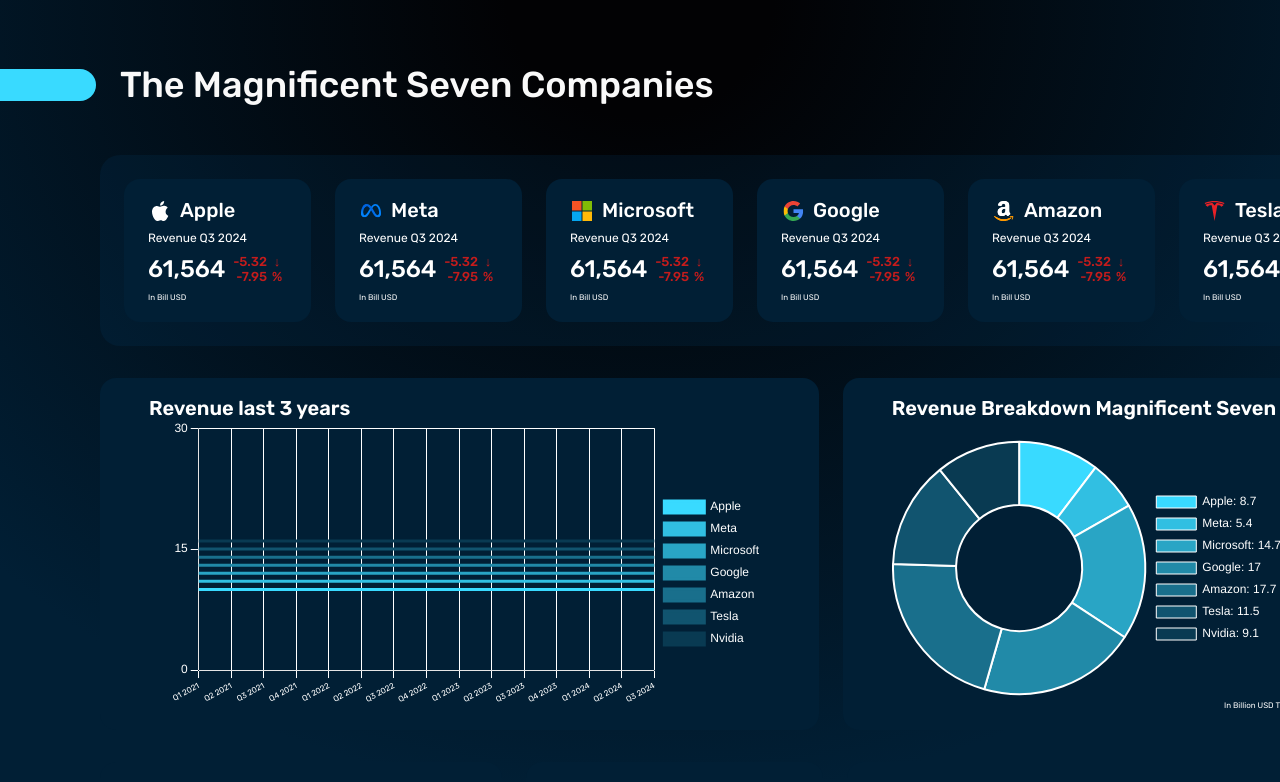
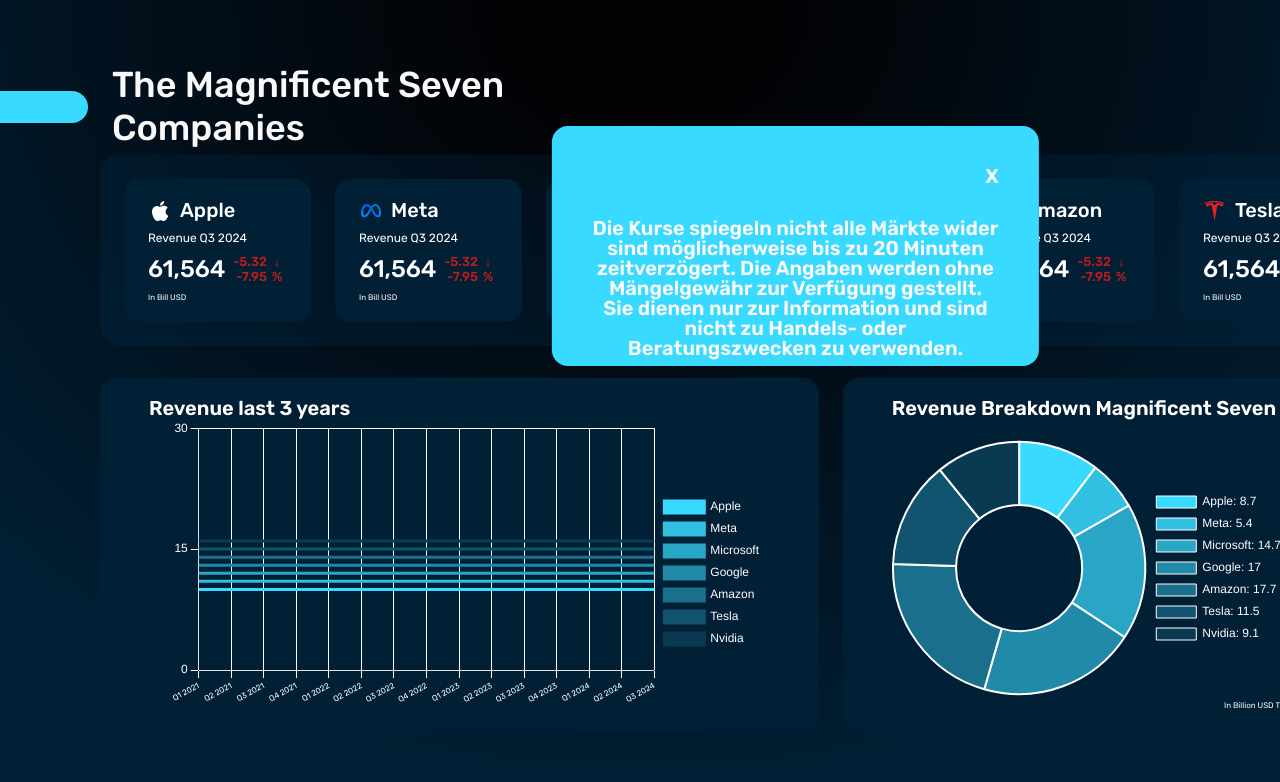
Before and after one commit to sjaroni/stock-dashboard, a Vue app: page / in a window 1280 px wide. Shown: the top 782 px of the page. Built offline with nearby package versions, Linux system fonts and the light colour scheme.

Commit message:
style: add box no investment advice

```diff
--- a/src/components/HeadLine.vue
+++ b/src/components/HeadLine.vue
@@ -1,7 +1,21 @@
 <template>
   <div class="headLine">
     <div class="rectangle"></div>
-    <div class="text">The Magnificent Seven Companies</div>
+    <div class="text">
+      The Magnificent Seven Companies
+      <div class="info">
+        <img src="../assets/icons/info.svg" alt="Info Icon" />
+        <div id="info-text">
+          <div id="close">X</div>
+          <div class="info-text-content">
+            Die Kurse spiegeln nicht alle Märkte wider sind möglicherweise bis
+            zu 20 Minuten zeitverzögert. Die Angaben werden ohne Mängelgewähr
+            zur Verfügung gestellt. Sie dienen nur zur Information und sind
+            nicht zu Handels- oder Beratungszwecken zu verwenden.
+          </div>
+        </div>
+      </div>
+    </div>
   </div>
 </template>
 
@@ -16,7 +30,7 @@
   position: absolute;
   left: 0;
   top: 64px;
-  width: 714px;
+  width: 1324px;
   display: flex;
   justify-content: flex-start;
   align-items: center;
@@ -35,5 +49,50 @@
   font-size: 36px;
   line-height: 42.66px;
   color: #f9f9f9;
+  display: flex;
+  justify-content: space-between;
+  align-items: center;
+  width: 100%;
+
+  .info {
+    text-align: right;
+    position: relative;
+    width: 100%;
+    font-size: 20px;
+    font-weight: 600;
+    line-height: 20px;
+
+    img {
+      height: 32px;
+      width: 32px;
+      border-radius: 50%;
+      border: 2px solid transparent;
+      &:hover {
+        border: 2px solid #39daff;
+        cursor: pointer;
+      }
+    }
+
+    #info-text {
+      position: absolute;
+      left: 50%;
+      transform: translate(-75%, 0);
+      height: 20vh;
+      width: 50%;
+      background: #39daff;
+      border-radius: 16px;
+      z-index: 3;
+      padding: 40px;
+      text-align: center;
+      display: flex;
+      justify-content: flex-start;
+      flex-direction: column;
+      gap: 32px;
+
+      #close {
+        text-align: right !important;
+      }
+    }
+  }
 }
 </style>
```
Also changed, not shown: src/assets/icons/info.svg (added).
